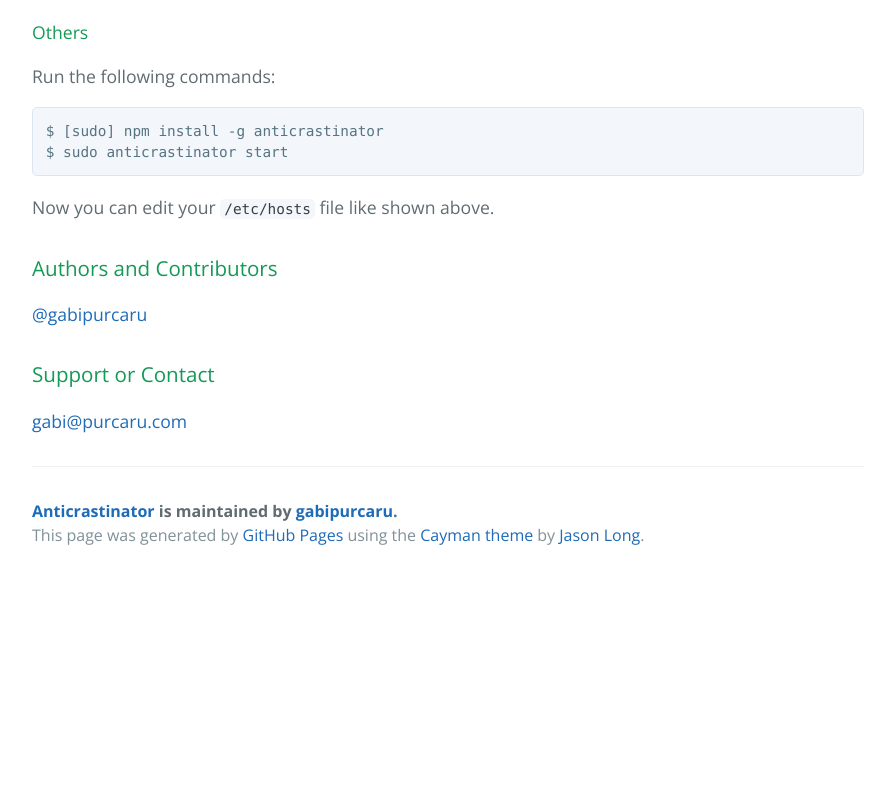
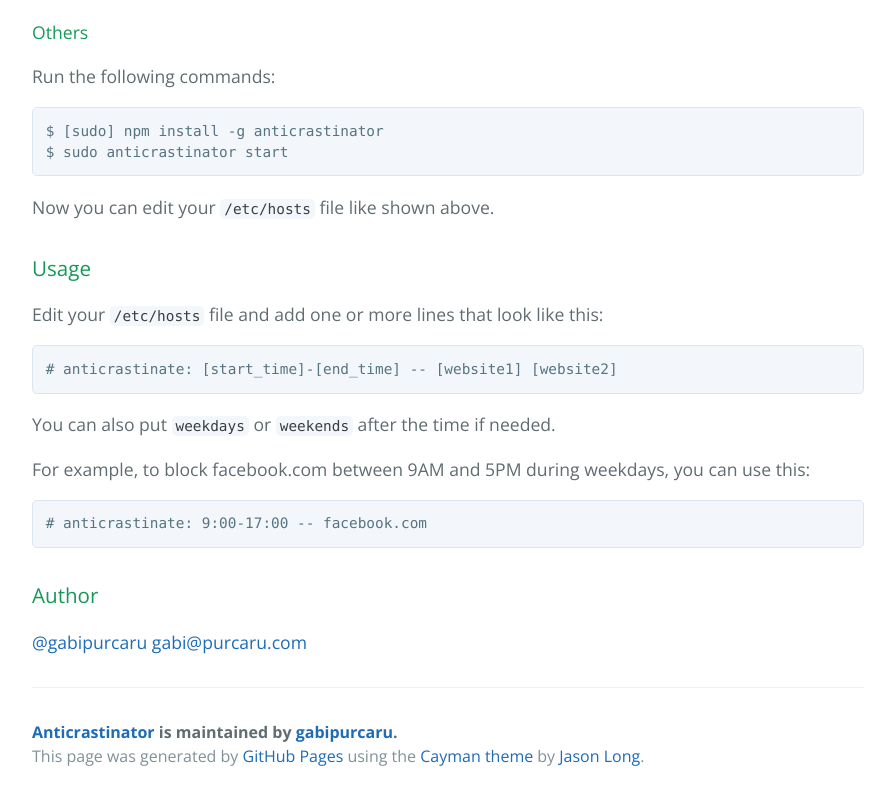
Before and after one commit to gabipurcaru/anticrastinator, a plain HTML site: page index.html in a window 1280 px wide. Shown: the part 1115-1915 px from the top of the page, without its empty margins (192-1087 px from the left). Before the commit the page ends 1694 px from the top, so only its background shows below. Drawn offline with nearby package versions, Linux system fonts and the light colour scheme.

```diff
--- a/index.html
+++ b/index.html
@@ -47,14 +47,24 @@
 <p>Now you can edit your <code>/etc/hosts</code> file like shown above.</p>
 
 <h3>
-<a id="authors-and-contributors" class="anchor" href="#authors-and-contributors" aria-hidden="true"><span class="octicon octicon-link"></span></a>Authors and Contributors</h3>
+<a id="usage" class="anchor" href="#usage" aria-hidden="true"><span class="octicon octicon-link"></span></a>Usage</h3>
 
-<p><a href="https://github.com/gabipurcaru" class="user-mention">@gabipurcaru</a></p>
+<p>Edit your <code>/etc/hosts</code> file and add one or more lines that look like this:</p>
+
+<pre><code># anticrastinate: [start_time]-[end_time] -- [website1] [website2]
+</code></pre>
+
+<p>You can also put <code>weekdays</code> or <code>weekends</code> after the time if needed.</p>
+
+<p>For example, to block facebook.com between 9AM and 5PM during weekdays, you can use this:</p>
+
+<pre><code># anticrastinate: 9:00-17:00 -- facebook.com
+</code></pre>
 
 <h3>
-<a id="support-or-contact" class="anchor" href="#support-or-contact" aria-hidden="true"><span class="octicon octicon-link"></span></a>Support or Contact</h3>
+<a id="author" class="anchor" href="#author" aria-hidden="true"><span class="octicon octicon-link"></span></a>Author</h3>
 
-<p><a href="mailto:gabi@purcaru.com">gabi@purcaru.com</a></p>
+<p><a href="https://github.com/gabipurcaru" class="user-mention">@gabipurcaru</a> <a href="mailto:gabi@purcaru.com">gabi@purcaru.com</a></p>
 
       <footer class="site-footer">
         <span class="site-footer-owner"><a href="https://github.com/gabipurcaru/anticrastinator">Anticrastinator</a> is maintained by <a href="https://github.com/gabipurcaru">gabipurcaru</a>.</span>
@@ -64,6 +74,16 @@
 
     </section>
 
+            <script type="text/javascript">
+            var gaJsHost = (("https:" == document.location.protocol) ? "https://ssl." : "http://www.");
+            document.write(unescape("%3Cscript src='" + gaJsHost + "google-analytics.com/ga.js' type='text/javascript'%3E%3C/script%3E"));
+          </script>
+          <script type="text/javascript">
+            try {
+              var pageTracker = _gat._getTracker("UA-64078416-1");
+            pageTracker._trackPageview();
+            } catch(err) {}
+          </script>
 
   </body>
 </html>
```
Also changed, not shown: params.json (+1 -1 lines).
